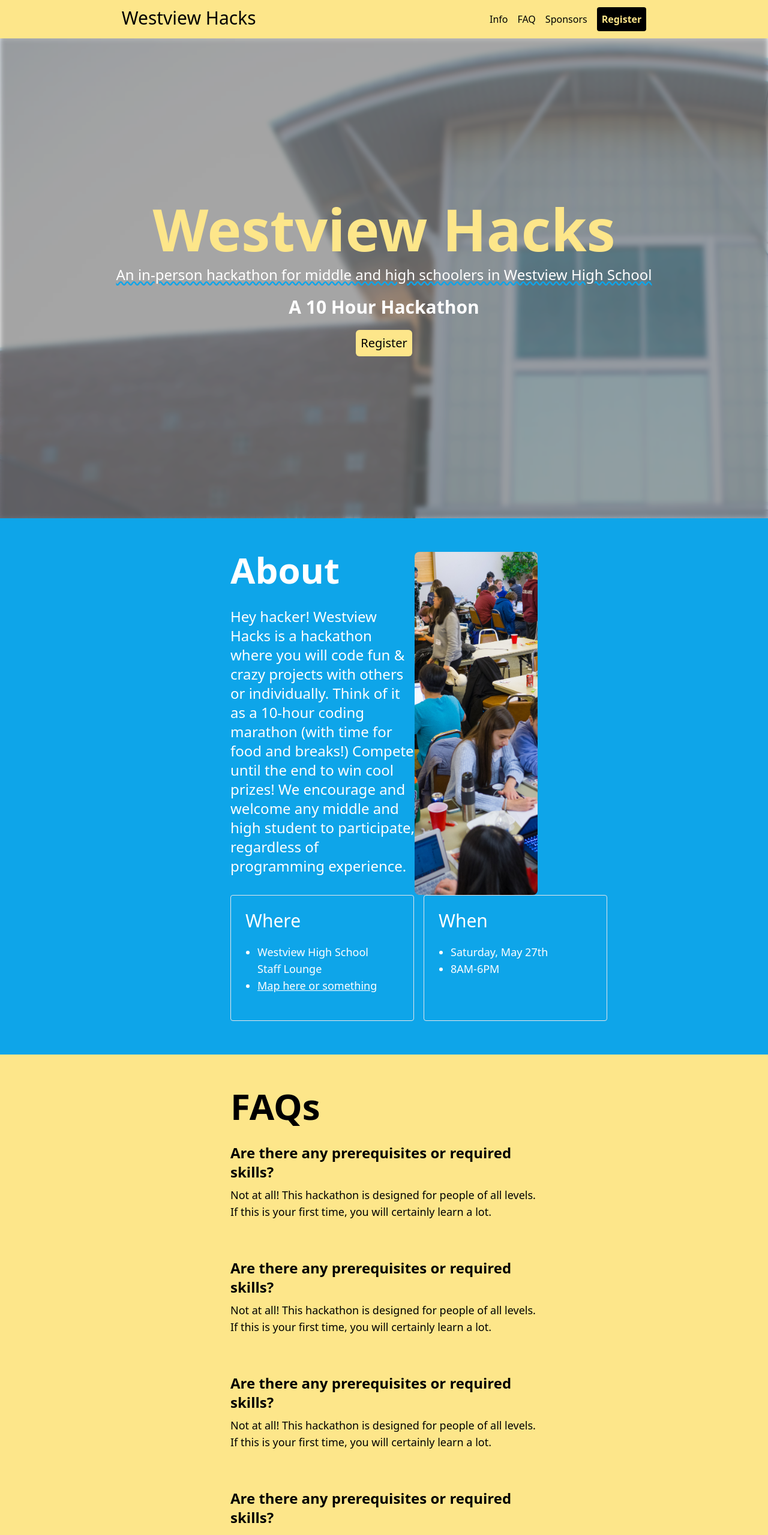
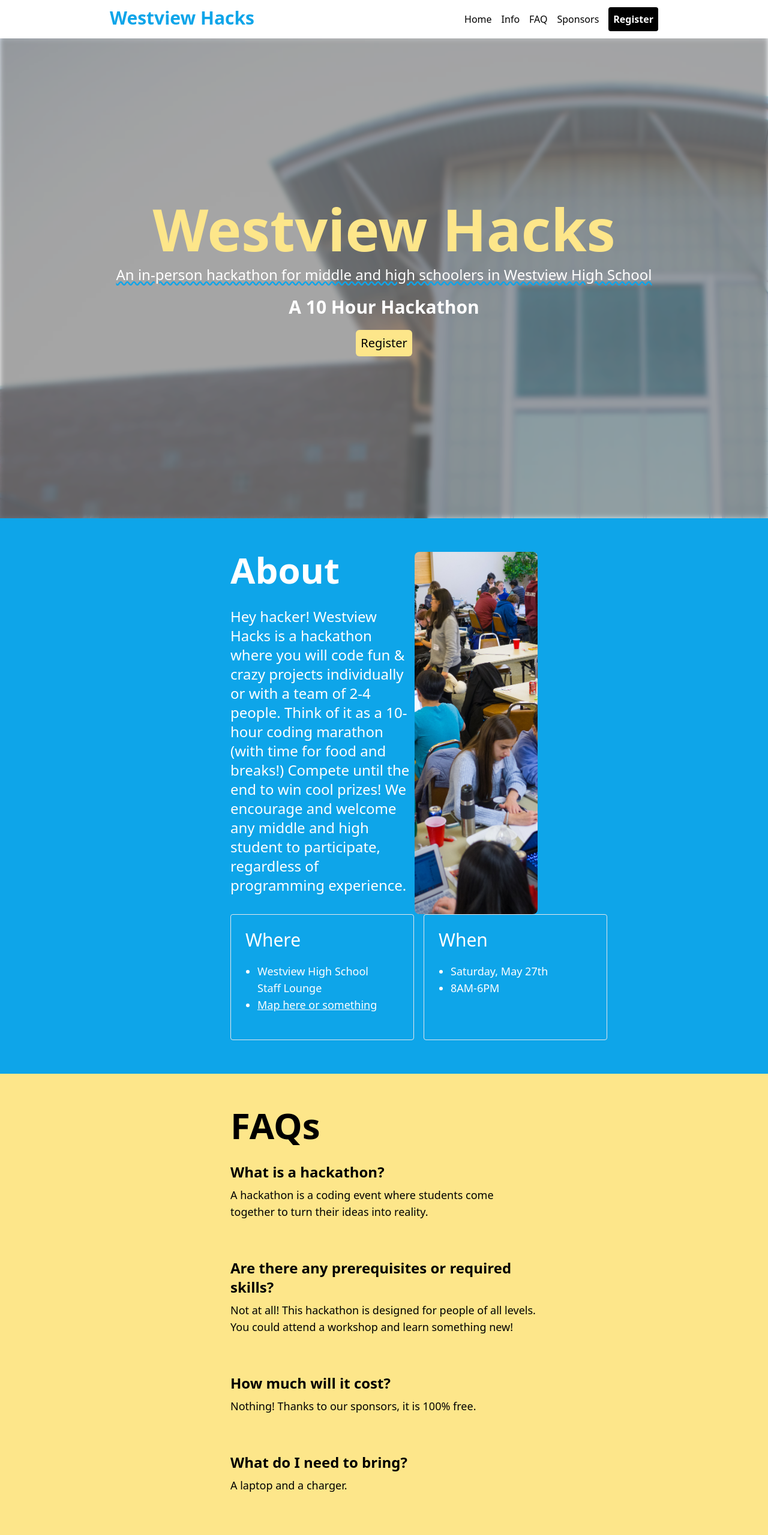
Before and after one commit to Steve-Dusty/westview-hacks, a website: page src/index.html in a window 1280 px wide. Shown: the top 2559 px of the page at 60% size. Drawn offline with nearby package versions, Linux system fonts and the light colour scheme; files that its build step writes are made by us from their sources.

Commit message:
fixed css file path

```diff
--- a/package.json
+++ b/package.json
@@ -3,6 +3,6 @@
     "tailwindcss": "^3.2.7"
   },
   "scripts": {
-    "build-css": "npx tailwindcss -i ./src/input.css -o ./dist/output.css --watch"
+    "build-css": "npx tailwindcss -i ./src/input.css -o ./dist/output.css"
   }
 }
--- a/src/index.html
+++ b/src/index.html
@@ -3,21 +3,23 @@
 <head>
   <meta charset="UTF-8">
   <meta name="viewport" content="width=device-width, initial-scale=1.0">
-  <link href="/dist/output.css" rel="stylesheet">
+  <link href="../dist/output.css" rel="stylesheet">
 </head>
 <body>
   <!--Hero page-- (parents navbar in attempt to not take extra step, accomplish this later) -->
-  <div style="background-image: url('img/hero.jpg');">
+  <div>
   <!-- Nav bar-->
-    <div class="sticky flex justify-around flex-row p-3 bg-amber-200 shadow-md top-0 z-50">
-      <h2 class="text-3xl">Westview Hacks</h2>
-      <div class="flex flex-row">
-        <p class="p-2">Info</p>
-        <p class="p-2">FAQ</p>
-        <p class="p-2">Sponsors</p>
-        <a class="rounded ml-2 p-2 font-bold text-amber-200 bg-black" href="https://docs.google.com/forms/d/e/1FAIpQLSfcQ-MwMholKStfGZ6xIiRcOSXhdBZQbnmUOqDgc-PSCgyIYQ/viewform?usp=sf_link">Register</a>
+    <div class="sticky flex justify-around flex-row p-3 bg-white shadow-md top-0 z-50">
+      <h2 class="text-3xl text-sky-500 font-extrabold">Westview Hacks</h2>
+      <div class="flex flex-row text-black">
+        <a href="#home" class="p-2">Home</a>
+        <a href="#info" class="p-2">Info</a>
+        <a href="#faq" class="p-2">FAQ</a>
+        <a href="#sponsors" class="p-2">Sponsors</a>
+        <a class="rounded ml-2 p-2 font-bold text-white bg-black" href="https://docs.google.com/forms/d/e/1FAIpQLSfcQ-MwMholKStfGZ6xIiRcOSXhdBZQbnmUOqDgc-PSCgyIYQ/viewform?usp=sf_link">Register</a>
       </div>
     </div>
+    <div id="home" style="background-image: url('img/hero.jpg');">
       <!--Hero contents-->
       <div class="flex flex-col justify-center items-center h-screen backdrop-blur-sm bg-white/30 backdrop-brightness-50">
         <h1 class="font-black text-8xl text-amber-200">Westview Hacks</h1>
@@ -27,12 +29,12 @@
       </div>
     </div>
     <!-- Info section -->
-  <div class="bg-sky-500 px-96 py-14 text-white">
+    <div id="info" class="bg-sky-500 px-96 py-14 text-white">
       <!-- about section-->
       <div class="flex">
         <div>
           <h1 class="text-6xl pb-8 font-semibold">About</h1>
-        <p class="text-2xl pb-8">Hey hacker! Westview Hacks is a hackathon where you will code fun & crazy projects with others or individually.
+          <p class="text-2xl pb-8">Hey hacker! Westview Hacks is a hackathon where you will code fun & crazy projects individually or with a team of 2-4 people.
             Think of it as a 10-hour coding marathon (with time for food and breaks!)
             Compete until the end to win cool prizes! We encourage and welcome any middle and high student to participate, regardless of programming experience.
           </p>
@@ -58,35 +60,39 @@
       </div>
     </div>
     <!-- FRQ section -->
-  <div class="bg-amber-200 px-96 py-14 text-black">
+    <div id="faq" class="bg-amber-200 px-96 py-14 text-black">
       <h1 class="text-6xl font-semibold">FAQs</h1>
       <div class="py-8">
-      <h2 class="text-2xl font-bold">Are there any prerequisites or required skills?</h2>
-      <p class="text-lg pt-2">Not at all! This hackathon is designed for people of all levels. If this is your first time, you will certainly learn a lot.</p>
+        <h2 class="text-2xl font-bold">What is a hackathon?</h2>
+        <p class="text-lg pt-2">A hackathon is a coding event where students come together to turn their ideas into reality.</p>
       </div>
       <div class="py-8">
         <h2 class="text-2xl font-bold">Are there any prerequisites or required skills?</h2>
-      <p class="text-lg pt-2">Not at all! This hackathon is designed for people of all levels. If this is your first time, you will certainly learn a lot.</p>
+        <p class="text-lg pt-2">Not at all! This hackathon is designed for people of all levels. You could attend a workshop and learn something new!</p>
       </div>
       <div class="py-8">
-      <h2 class="text-2xl font-bold">Are there any prerequisites or required skills?</h2>
-      <p class="text-lg pt-2">Not at all! This hackathon is designed for people of all levels. If this is your first time, you will certainly learn a lot.</p>
+        <h2 class="text-2xl font-bold">How much will it cost?</h2>
+        <p class="text-lg pt-2">Nothing! Thanks to our sponsors, it is 100% free.</p>
       </div>
       <div class="py-8">
-      <h2 class="text-2xl font-bold">Are there any prerequisites or required skills?</h2>
-      <p class="text-lg pt-2">Not at all! This hackathon is designed for people of all levels. If this is your first time, you will certainly learn a lot.</p>
+        <h2 class="text-2xl font-bold">What do I need to bring?</h2>
+        <p class="text-lg pt-2">A laptop and a charger.</p>
       </div>
       <div class="py-8">
-      <h2 class="text-2xl font-bold">Are there any prerequisites or required skills?</h2>
-      <p class="text-lg pt-2">Not at all! This hackathon is designed for people of all levels. If this is your first time, you will certainly learn a lot.</p>
+        <h2 class="text-2xl font-bold">Do you provide food?</h2>
+        <p class="text-lg pt-2">We will be providing lunch and snacks for free!</p>
       </div>
       <div class="py-8">
-      <h2 class="text-2xl font-bold">Are there any prerequisites or required skills?</h2>
-      <p class="text-lg pt-2">Not at all! This hackathon is designed for people of all levels. If this is your first time, you will certainly learn a lot.</p>
+        <h2 class="text-2xl font-bold">What's the schedule?</h2>
+        <p class="text-lg pt-2">It will be emailed to you and posted here when the event is closer.</p>
       </div>
       <div class="py-8">
-      <h2 class="text-2xl font-bold">Are there any prerequisites or required skills?</h2>
-      <p class="text-lg pt-2">Not at all! This hackathon is designed for people of all levels. If this is your first time, you will certainly learn a lot.</p>
+        <h2 class="text-2xl font-bold">Who can attend?</h2>
+        <p class="text-lg pt-2">We welcome any middle and high school student!</p>
+      </div>
+    </div>
+    <div id="sponsors" class="bg-sky-500">
+      <div>steve</div>
     </div>
   </div>
 </body>
```
Lines whose indentation alone changed are shown as unchanged.
